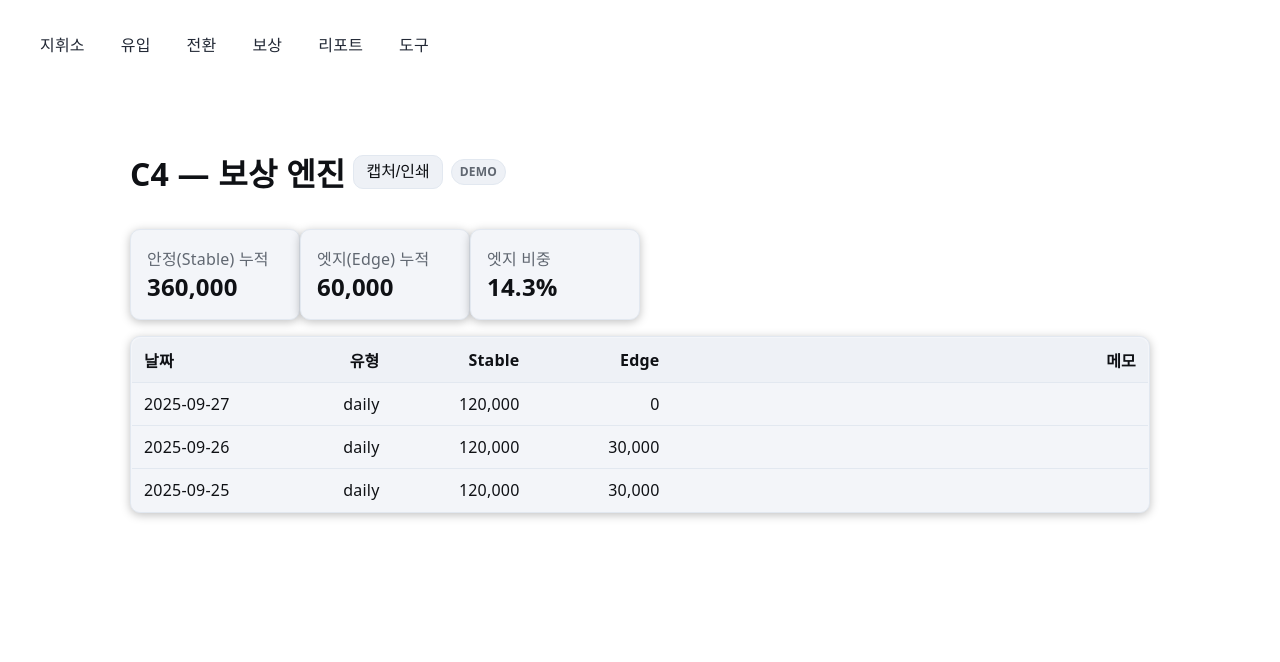
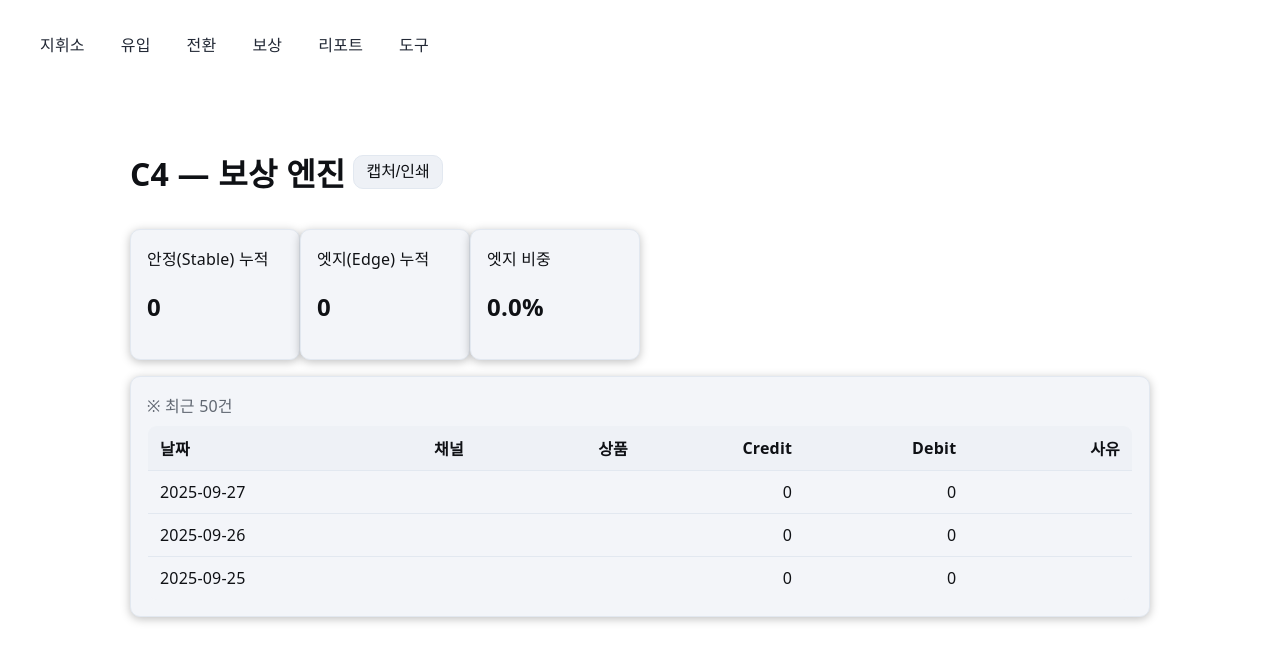
Before and after one commit to sht27363838-glitch/zp-v3.0, a Next.js app: page /rewards in a window 1280 px wide. Shown: the top 662 px of the page. Built offline with nearby package versions, Linux system fonts and the light colour scheme.

Commit message:
Update page.tsx

```diff
--- a/app/(tabs)/rewards/page.tsx
+++ b/app/(tabs)/rewards/page.tsx
@@ -1,95 +1,73 @@
-// app/(tabs)/reward/page.tsx
 'use client'
-
 import React, { useMemo } from 'react'
 import ExportBar from '@cmp/ExportBar'
-import { readCsvOrDemo, sourceTag } from '@lib/csvSafe'
-import { parseCsv } from '@lib/readCsv'
+import { readCsvOrDemo, parseCsv } from '@lib/readCsv'
 import { fmt } from '@lib/num'
 
-type L = { date?: string; type?: string; stable?: number; edge?: number; memo?: string }
+type LedgerRow = {
+  date?: string; channel?: string; product?: string;
+  credit?: number; debit?: number; reason?: string;
+}
 
-export default function RewardPage(){
+export default function RewardPage() {
   const raw = readCsvOrDemo('ledger') || ''
-  const parsed = useMemo(()=> raw ? parseCsv(raw) : { headers:[], rows:[] }, [raw])
+  const rows = useMemo<LedgerRow[]>(() => raw ? (parseCsv(raw).rows as any[]) : [], [raw])
 
-  const list = useMemo(()=> {
-    return (parsed.rows as any[]).map(r=>({
-      date: String(r.date ?? ''),
-      type: String(r.type ?? ''),
-      stable: Number(r.stable ?? 0),
-      edge: Number(r.edge ?? 0),
-      memo: String(r.memo ?? ''),
-    })) as L[]
-  },[parsed.rows])
+  const totalCredit = rows.reduce((s,r)=> s + Number(r.credit ?? 0), 0)
+  const totalDebit  = rows.reduce((s,r)=> s + Number(r.debit  ?? 0), 0)
 
-  const total = useMemo(()=>{
-    let s=0,e=0
-    for(const r of list){ s+=r.stable||0; e+=r.edge||0 }
-    const ratio = (s+e) ? e/(s+e) : 0
-    return { s, e, ratio }
-  },[list])
+  const Empty = (
+    <div className="card" style={{padding:14, background:'color-mix(in oklab, var(--panel) 85%, transparent)'}}>
+      <b>데이터가 없습니다.</b>
+      <div className="muted" style={{marginTop:6}}>
+        도구 탭에서 <b>“데모 Ledger 주입”</b>을 눌러 테스트 데이터를 채우거나,
+        CSV를 붙여 넣어 주세요.
+      </div>
+    </div>
+  )
 
   return (
     <div className="page">
       <div style={{display:'flex', alignItems:'center', gap:8}}>
         <h1>C4 — 보상 엔진</h1>
-        <ExportBar selector="#reward-area" />
-        <span className="badge">{sourceTag('ledger')}</span>
+        <ExportBar selector="#reward-cards" />
       </div>
 
-      <div id="reward-area" className="kpi-grid" style={{marginTop:12}}>
-        <div className="card">
-          <div className="muted">안정(Stable) 누적</div>
-          <div style={{fontSize:24, fontWeight:700}}>{fmt(total.s)}</div>
-        </div>
-        <div className="card">
-          <div className="muted">엣지(Edge) 누적</div>
-          <div style={{fontSize:24, fontWeight:700}}>{fmt(total.e)}</div>
-        </div>
-        <div className="card">
-          <div className="muted">엣지 비중</div>
-          <div style={{fontSize:24, fontWeight:700}}>{(total.ratio*100).toFixed(1)}%</div>
-        </div>
+      <div id="reward-cards" className="kpi-grid">
+        <div className="card"><div>안정(Stable) 누적</div><h2>{fmt(totalCredit)}</h2></div>
+        <div className="card"><div>엣지(Edge) 누적</div><h2>{fmt(totalDebit)}</h2></div>
+        <div className="card"><div>엣지 비중</div><h2>{totalCredit ? ((totalDebit/totalCredit)*100).toFixed(1)+'%' : '0.0%'}</h2></div>
       </div>
 
-      {list.length === 0 ? (
-        <div className="card" style={{marginTop:16}}>
-          <b>기록이 없습니다.</b>
-          <p className="muted" style={{marginTop:6}}>
-            도구 탭 &gt; “데모 Ledger 주입”을 클릭하거나, <code>ledger.csv</code>를 붙여넣어 주세요.
-          </p>
-        </div>
-      ) : (
-        <div className="card" style={{marginTop:16, padding:0}}>
-          <div className="scroll" style={{maxHeight:420, overflow:'auto'}}>
-            <table className="table" style={{width:'100%'}}>
-              <colgroup>
-                <col width="140"/><col width="120"/><col width="140"/><col width="140"/><col />
-              </colgroup>
+      <div style={{marginTop:12}}>
+        {rows.length === 0 ? (
+          Empty
+        ) : (
+          <div className="card">
+            <div className="muted" style={{marginBottom:8}}>※ 최근 50건</div>
+            <table className="table">
               <thead>
                 <tr>
-                  <th>날짜</th><th>유형</th>
-                  <th className="num">Stable</th>
-                  <th className="num">Edge</th>
-                  <th>메모</th>
+                  <th>날짜</th><th>채널</th><th>상품</th>
+                  <th className="num">Credit</th><th className="num">Debit</th><th>사유</th>
                 </tr>
               </thead>
               <tbody>
-                {list.slice(-50).reverse().map((r,i)=>(
+                {rows.slice(-50).reverse().map((r,i)=>(
                   <tr key={i}>
-                    <td>{r.date}</td>
-                    <td>{r.type}</td>
-                    <td className="num">{fmt(r.stable)}</td>
-                    <td className="num">{fmt(r.edge)}</td>
-                    <td>{r.memo}</td>
+                    <td>{String(r.date ?? '')}</td>
+                    <td>{String(r.channel ?? '')}</td>
+                    <td>{String(r.product ?? '')}</td>
+                    <td className="num">{fmt(r.credit)}</td>
+                    <td className="num">{fmt(r.debit)}</td>
+                    <td>{String(r.reason ?? '')}</td>
                   </tr>
                 ))}
               </tbody>
             </table>
           </div>
-        </div>
-      )}
+        )}
+      </div>
     </div>
   )
 }
```
